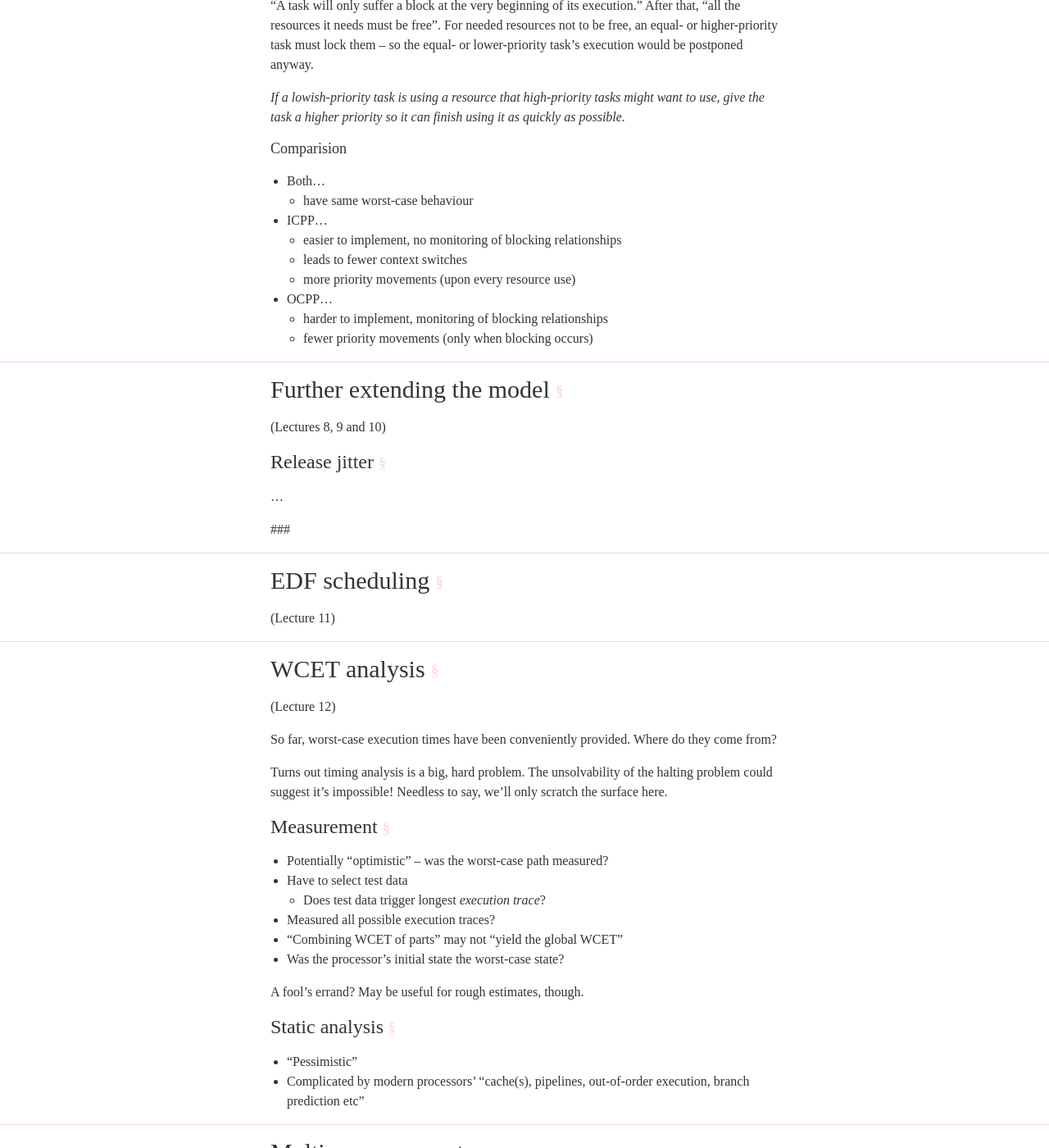
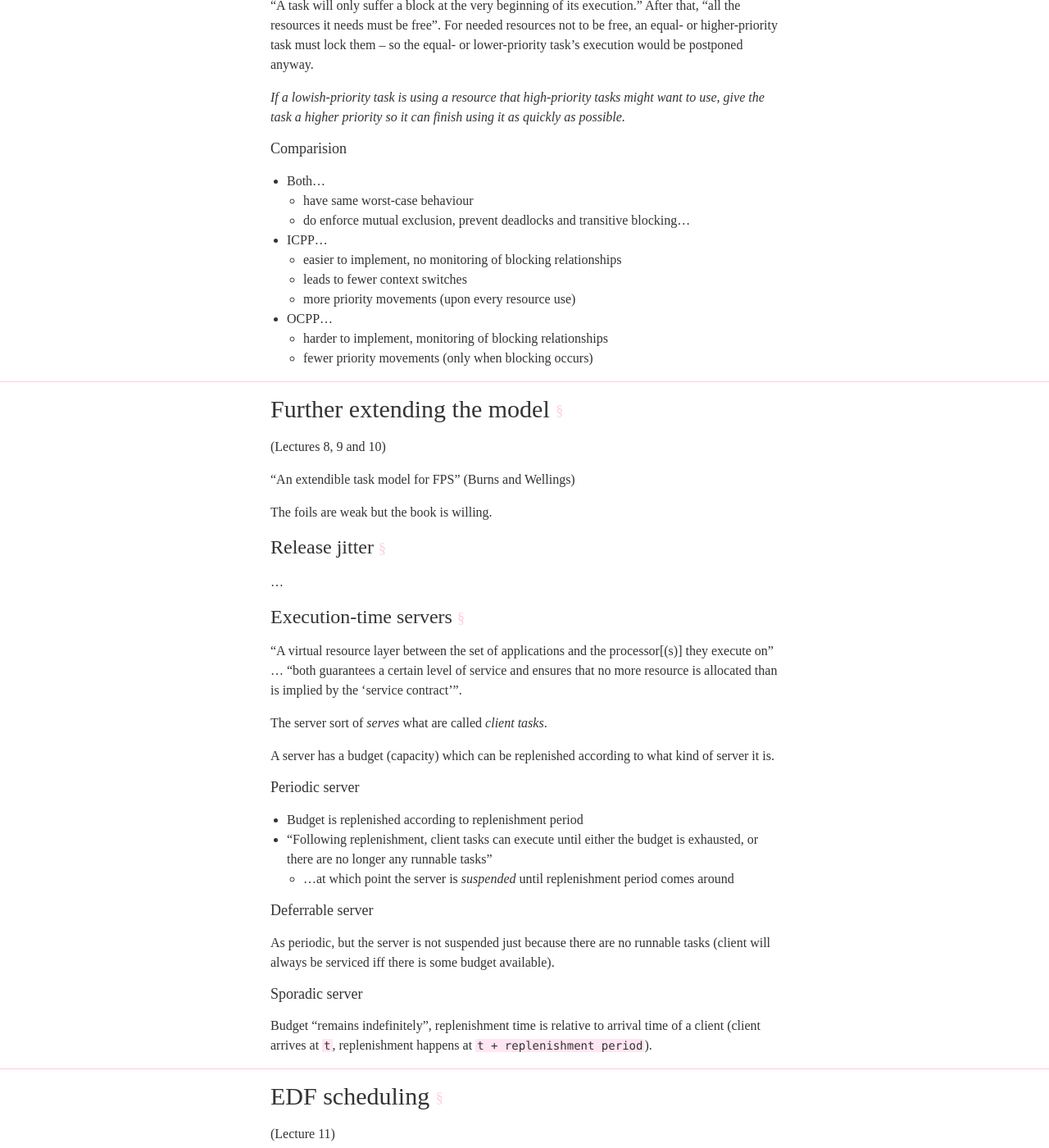
Before and after one commit to jclgoodwin/notes.joshuagoodw.in, a Jekyll site: the page built from pages/arts-autumn.md, in a window 1280 px wide and 1400 px high, scrolled down 8281 px. Shown: the whole window at 82% size. Built offline with Jekyll 4.4.1, drawn with Linux system fonts in a browser that asks for light colours; some web fonts are replaced; some of the changed text lies outside the part shown.

Commit message:
ARTS: a bit about execution-time servers

```diff
--- a/pages/arts-autumn.md
+++ b/pages/arts-autumn.md
@@ -543,6 +543,7 @@ give the task a higher priority so it can finish using it as quickly as possible
 
 * Both...
   - have same worst-case behaviour
+  - do enforce mutual exclusion, prevent deadlocks and transitive blocking...
 * ICPP...
   - easier to implement, no monitoring of blocking relationships
   - leads to fewer context switches
@@ -553,9 +554,14 @@ give the task a higher priority so it can finish using it as quickly as possible
 
 
 
+
 ## Further extending the model
 
 (Lectures 8, 9 and 10)
+
+"An extendible task model for FPS" (Burns and Wellings)
+
+The foils are weak but the book is willing.
 
 
 ### Release jitter
@@ -563,7 +569,31 @@ give the task a higher priority so it can finish using it as quickly as possible
 ...
 
 
-###
+### Execution-time servers
+
+"A virtual resource layer between the set of applications and the processor[(s)] they execute on"
+... "both guarantees a certain level of service and ensures that no more resource is allocated than is implied by the 'service contract'".
+
+The server sort of _serves_ what are called _client tasks_.
+
+A server has a budget (capacity) which can be replenished according to what kind of server it is.
+
+#### Periodic server
+
+* Budget is replenished according to replenishment period
+* "Following replenishment, client tasks can execute until either the budget is exhausted,
+  or there are no longer any runnable tasks"
+  - ...at which point the server is _suspended_ until replenishment period comes around
+
+#### Deferrable server
+
+As periodic, but the server is not suspended just because there are no runnable tasks
+(client will always be serviced iff there is some budget available).
+
+#### Sporadic server
+
+Budget "remains indefinitely", replenishment time is relative to arrival time of a client
+(client arrives at `t`, replenishment happens at `t + replenishment period`).
 
 
 
@@ -779,6 +809,8 @@ Where, despite low utilisation, there is unschedulability ...
 
 2.  1.  "Explain the function of execution-time servers in real-time systems."
 
+        Execution-time
+
 3.  1.  priority inversion
         : where a task is _blocked_ by a lower-priority task -- suspended waiting for the lower-priority task
         "to complete some required" computation
```
Also changed, not shown: other parts of pages/arts-autumn.md (+1 -1 lines).
